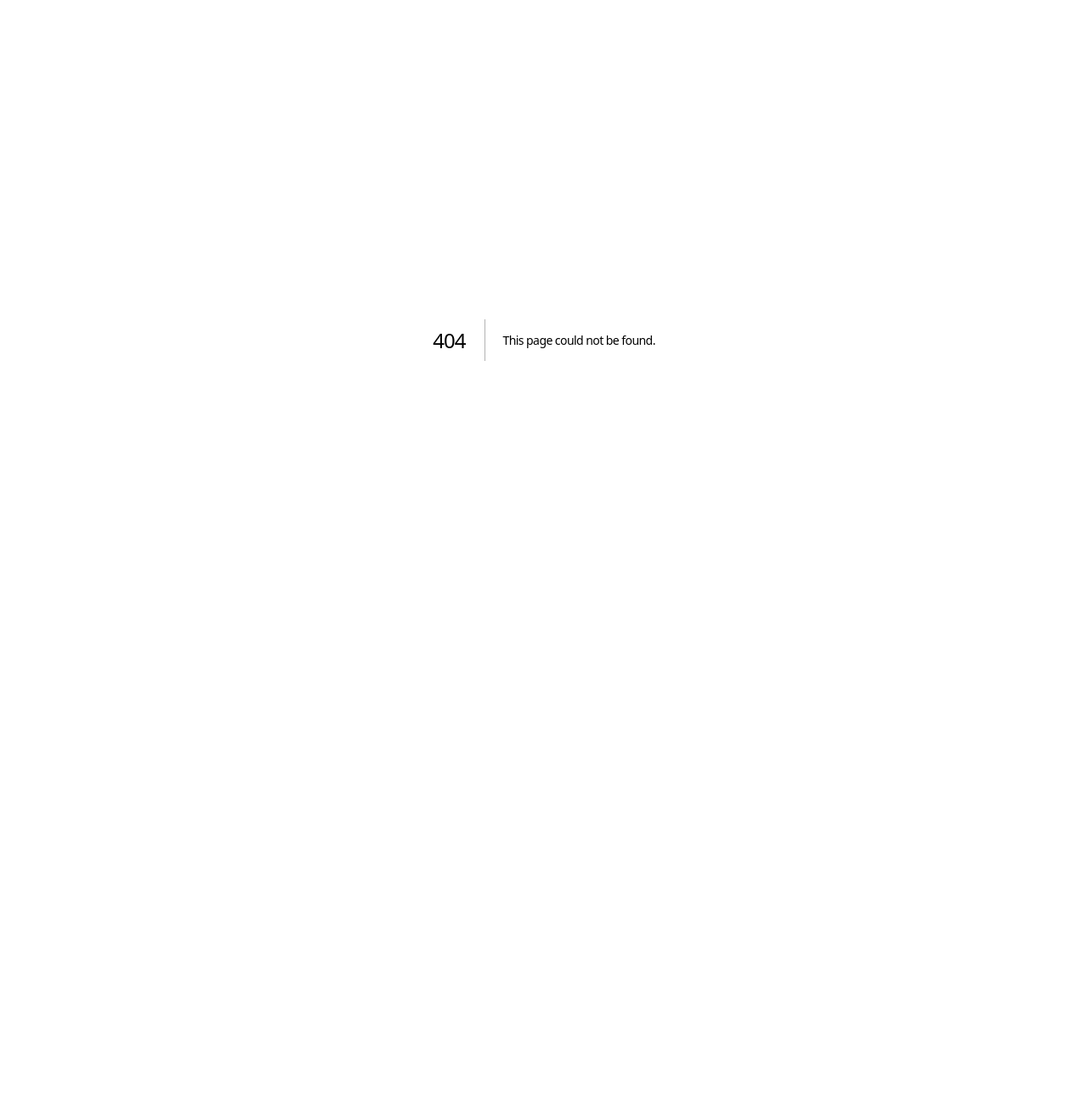
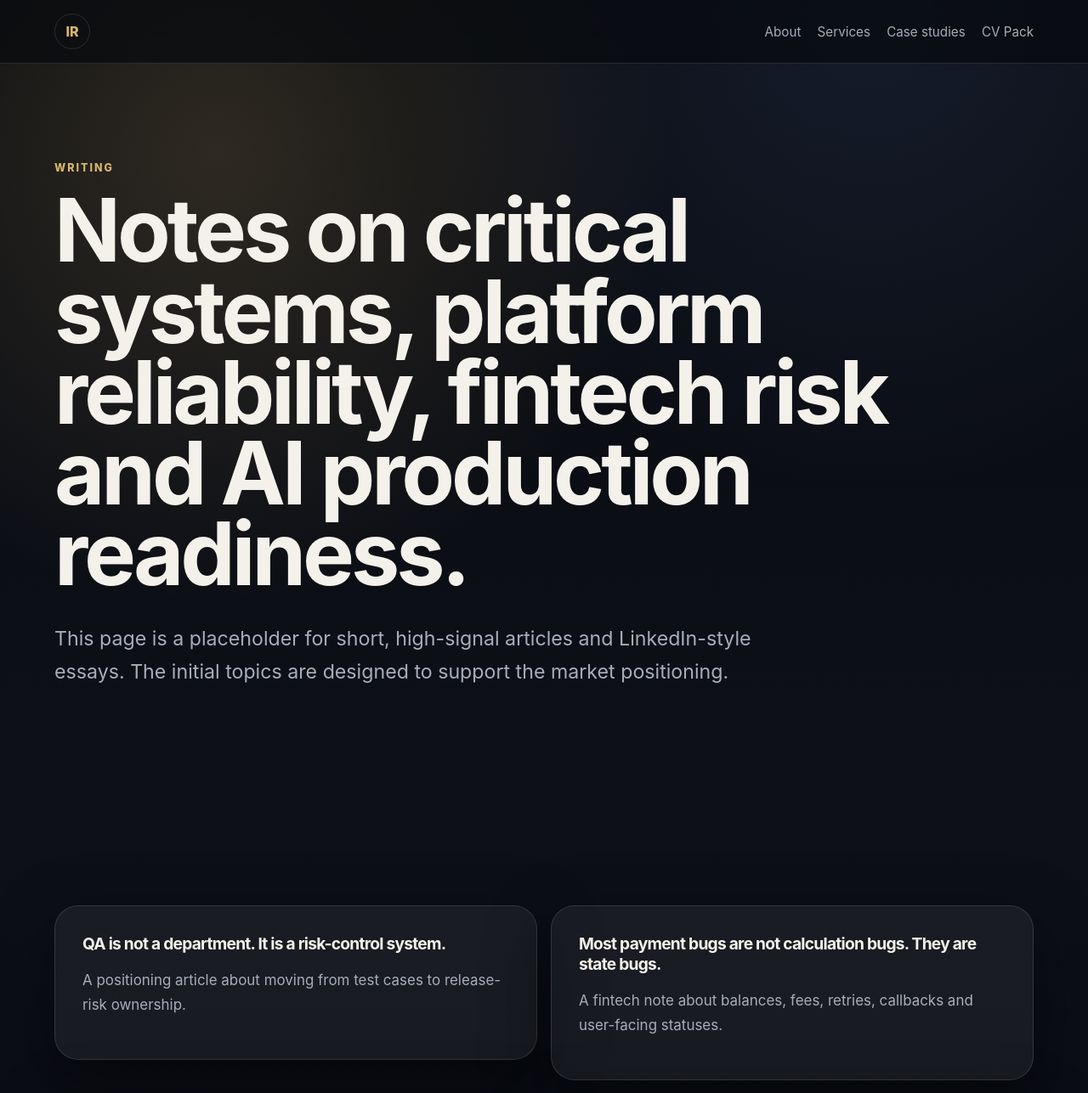
Before and after one commit to IRozinko/ivan-rozinko-site, a Next.js app: page /writing in a window 1280 px wide. Before the commit this address had no page. Shown: the top 1287 px of the page at 85% size. Before the commit the page ends 800 px from the top, so only its background shows below. Built offline with nearby package versions, Linux system fonts and the light colour scheme.

Commit message:
Add Writing page

```diff
--- /dev/null
+++ b/app/writing/page.tsx
@@ -0,0 +1,23 @@
+const drafts = [
+  ['QA is not a department. It is a risk-control system.', 'A positioning article about moving from test cases to release-risk ownership.'],
+  ['Most payment bugs are not calculation bugs. They are state bugs.', 'A fintech note about balances, fees, retries, callbacks and user-facing statuses.'],
+  ['Platform engineering is not DevOps rebranding.', 'A technical leadership post about internal platforms, golden paths and operational ownership.'],
+  ['AI agents need release gates too.', 'A practical post about AI reliability, prompt regression, tool-use permissions and audit trails.'],
+  ['Embedded-to-cloud systems fail at boundaries.', 'A cross-layer reliability note about firmware, telemetry, backend assumptions and operations.'],
+];
+
+export default function WritingPage() {
+  return (
+    <main>
+      <nav className="nav"><a className="brand" href="/">IR</a><div><a href="/about">About</a><a href="/services">Services</a><a href="/case-studies">Case studies</a><a href="/cv">CV Pack</a></div></nav>
+      <section className="section hero">
+        <div className="eyebrow">Writing</div>
+        <h1>Notes on critical systems, platform reliability, fintech risk and AI production readiness.</h1>
+        <p className="lead">This page is a placeholder for short, high-signal articles and LinkedIn-style essays. The initial topics are designed to support the market positioning.</p>
+      </section>
+      <section className="section grid two">
+        {drafts.map(([title, text]) => <article className="card" key={title}><h3>{title}</h3><p>{text}</p></article>)}
+      </section>
+    </main>
+  );
+}
```
